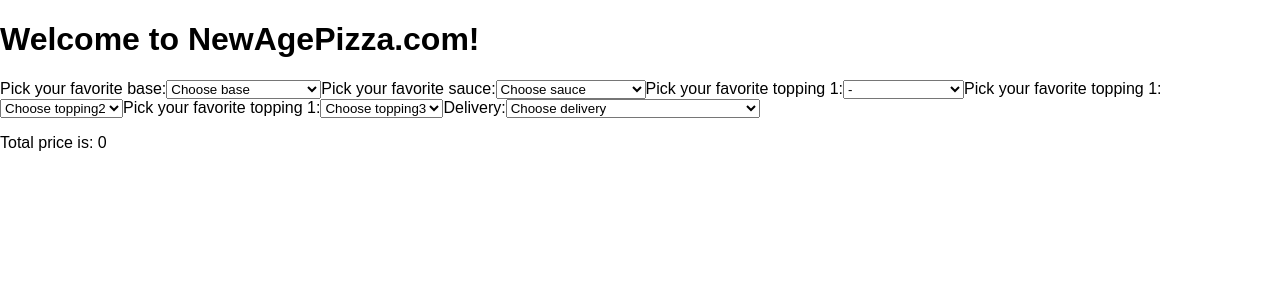
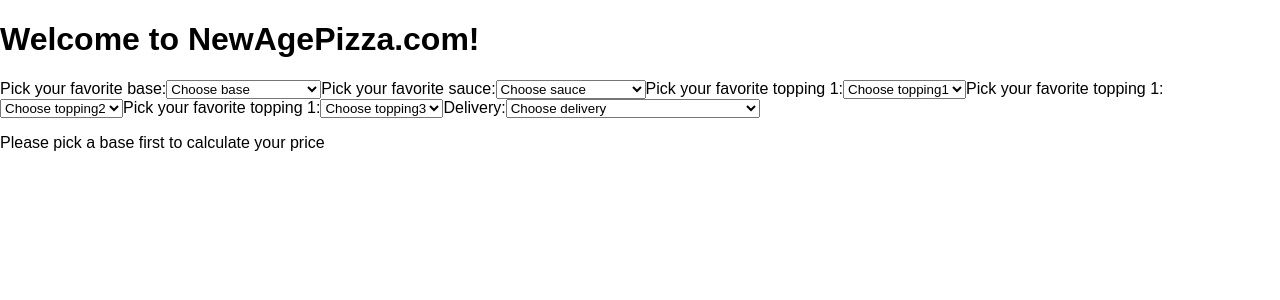
Before and after one commit to gitstephanie/pizzaconfigurator, a React (Create React App) app: page / in a window 1280 px wide. Shown: the top 300 px of the page. Built offline with nearby package versions, Linux system fonts and the light colour scheme.

Commit message:
a bit better usability

```diff
--- a/src/components/Topping1.jsx
+++ b/src/components/Topping1.jsx
@@ -21,7 +21,8 @@
         <label>
         Pick your favorite topping 1:
         <select value='topping1' onChange={this.onChange}>
-	    <option value='0'>-</option>
+	    <option value='0'>Choose topping1</option>
+        <option value='0'>No topping</option>
 	    <option value={toppings[0].id}>{toppings[0].name}</option>
 	    <option value={toppings[1].id}>{toppings[1].name}</option>
 	    <option value={toppings[2].id}>{toppings[2].name}</option>
--- a/src/components/Topping2.jsx
+++ b/src/components/Topping2.jsx
@@ -22,6 +22,7 @@
         Pick your favorite topping 1:
         <select value='topping1' onChange={this.onChange}>
 	    <option value='0'>Choose topping2</option>
+        <option value='0'>No topping</option>
 	    <option value={toppings[0].id}>{toppings[0].name}</option>
 	    <option value={toppings[1].id}>{toppings[1].name}</option>
 	    <option value={toppings[2].id}>{toppings[2].name}</option>
--- a/src/components/Topping3.jsx
+++ b/src/components/Topping3.jsx
@@ -22,6 +22,7 @@
         Pick your favorite topping 1:
         <select value='topping1' onChange={this.onChange}>
 	    <option value='0'>Choose topping3</option>
+	    <option value='0'>No topping</option>
 	    <option value={toppings[0].id}>{toppings[0].name}</option>
 	    <option value={toppings[1].id}>{toppings[1].name}</option>
 	    <option value={toppings[2].id}>{toppings[2].name}</option>
--- a/src/components/TotalPrice.jsx
+++ b/src/components/TotalPrice.jsx
@@ -1,10 +1,10 @@
 import * as React from 'react'
-import {bases, sauces, toppings, deliverytype} from '../pizza.json'
+import {bases, sauces} from '../pizza.json'
 
 export default function totalPrice(props){
     const pizza = props.pizza
     console.log(pizza);
-    if (pizza.base || pizza.sauce || pizza.topping1 || pizza.topping2 || pizza.topping3) {
+    if (pizza.base) {
         let tp = 0
         tp += bases[pizza.base-1] ? bases[pizza.base-1].price : 0
         tp += sauces[pizza.sauce-1] ? sauces[pizza.sauce-1].price : 0
@@ -13,5 +13,5 @@
         tp += pizza.topping3 > 0 ? 0.5 : 0
         tp += pizza.delivery > 1 ? tp*0.1 : 0
         return <p>Total price is: {tp}</p>
-    } else {return (<p>Total price is: 0</p>)}
+    } else {return (<p>Please pick a base first to calculate your price</p>)}
 }
```
